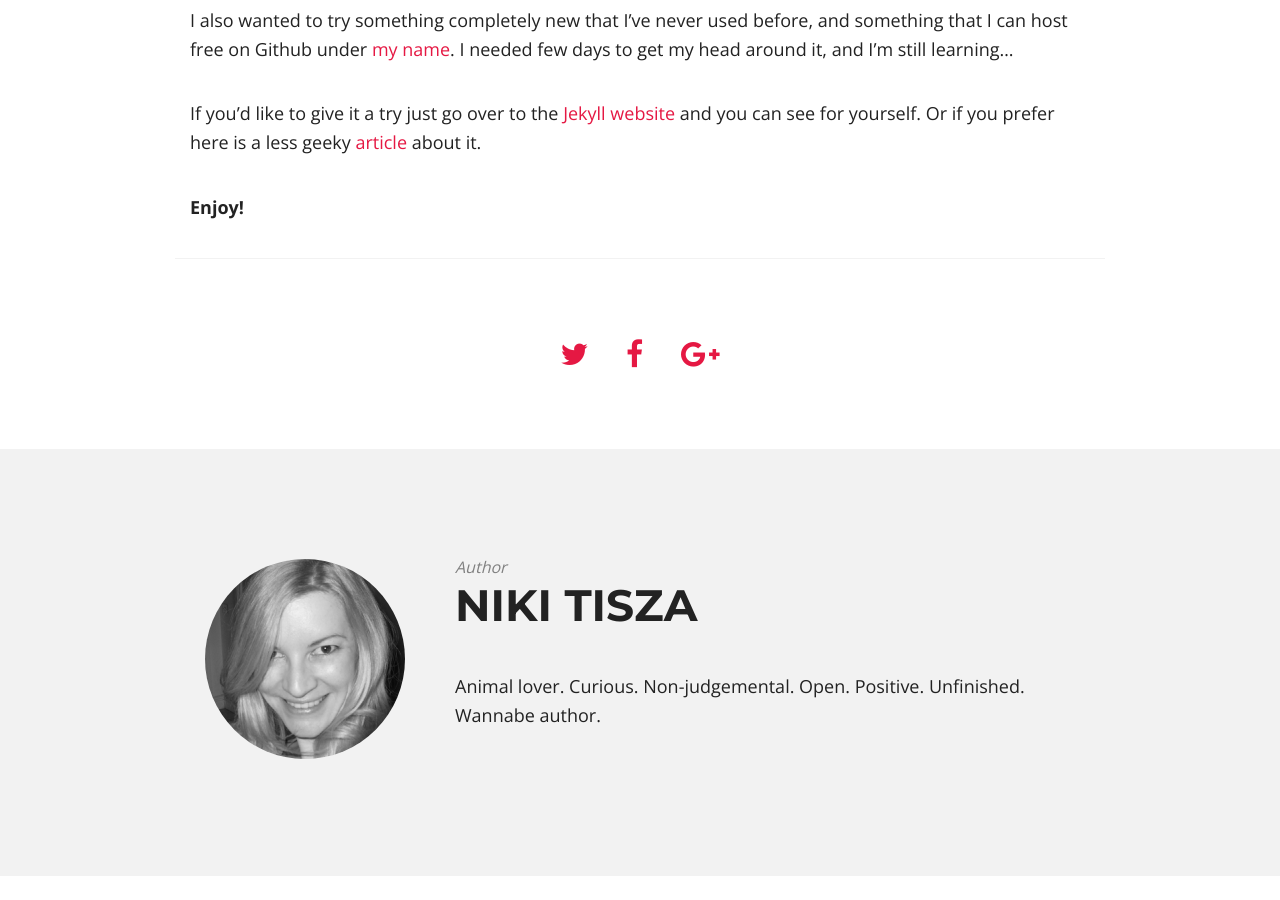
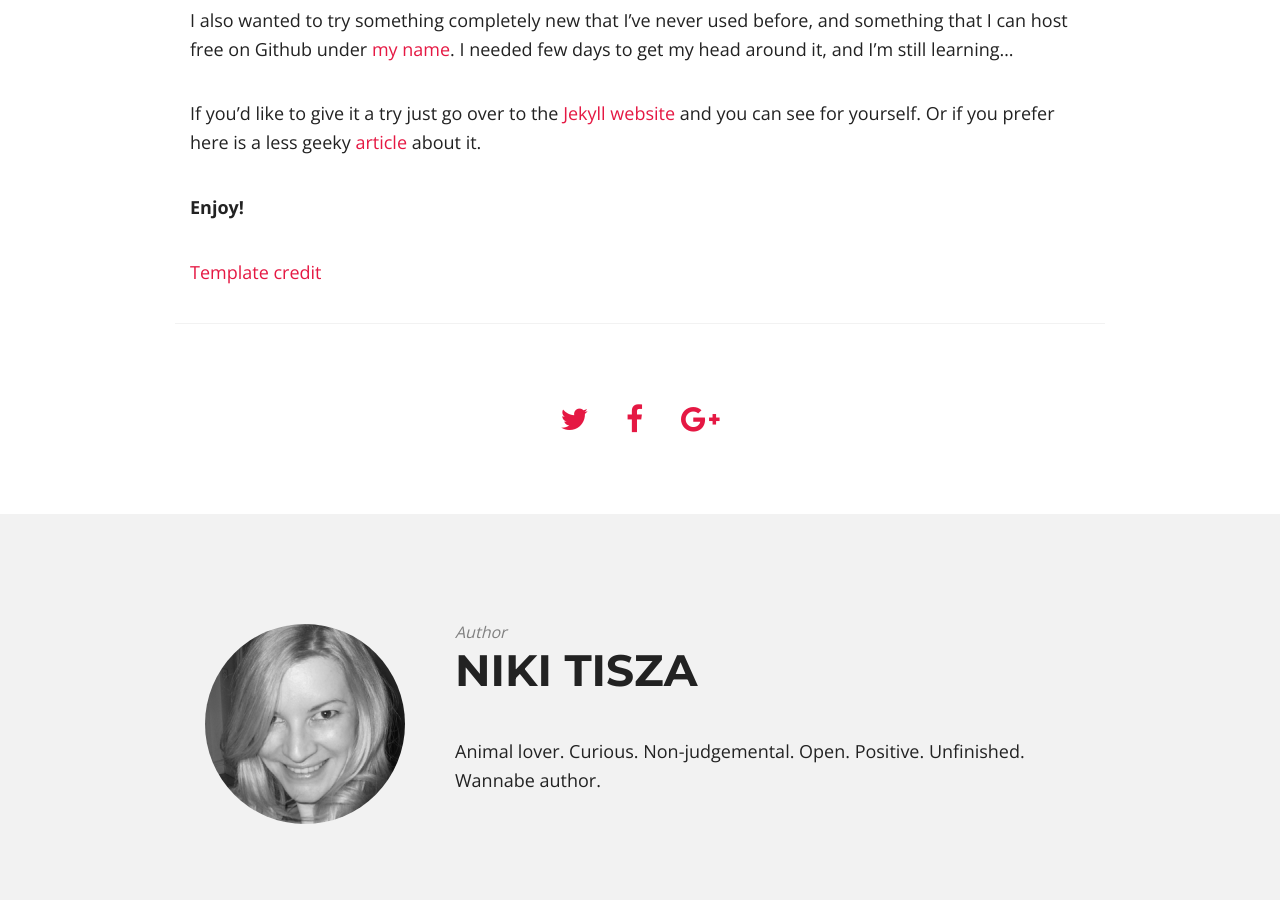
Before and after one commit to nikitisza/nikitisza.github.io, a Jekyll site: the page built from _posts/2015-01-03-why-jekyll.md, in a window 1280 px wide and 900 px high, scrolled down 1270 px. Built offline with Jekyll 4.4.1, drawn with Linux system fonts in a browser that asks for light colours; nearby versions of some CDN libraries; comment, search, counter and statistics services are not loaded.

Commit message:
update credit template

```diff
--- a/_includes/scripts.html
+++ b/_includes/scripts.html
@@ -11,8 +11,6 @@
     <script>
       $(document).foundation();
     </script>
-    <script type='text/javascript'>console.log("HMFaysal Notepad Theme Version 2.0");</script>
-    <script type='text/javascript'>console.log("https://alum.mit.edu/www/hmfaysal");</script>
 
 {% if site.google_analytics %}
 <!-- Asynchronous Google Analytics snippet -->
--- a/_posts/2015-01-03-why-jekyll.md
+++ b/_posts/2015-01-03-why-jekyll.md
@@ -29,3 +29,5 @@ I also wanted to try something completely new that I've never used before, and s
 If you'd like to give it a try just go over to the [Jekyll website](http://jekyllrb.com/) and you can see for yourself. Or if you prefer here is a less geeky [article](http://www.smashingmagazine.com/2014/08/01/build-blog-jekyll-github-pages/) about it.
 
 **Enjoy!**
+
+[Template credit](http://jekyllthemes.org/themes/hmfaysal-notepad-theme/)
```
